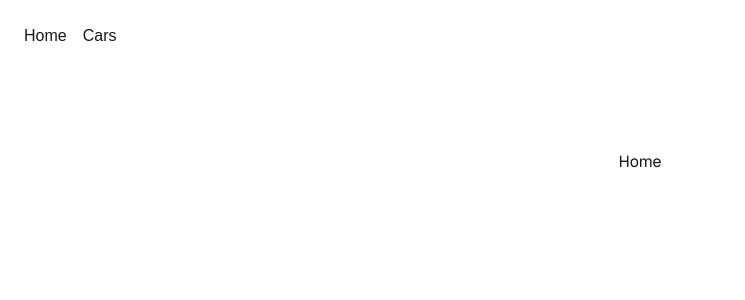
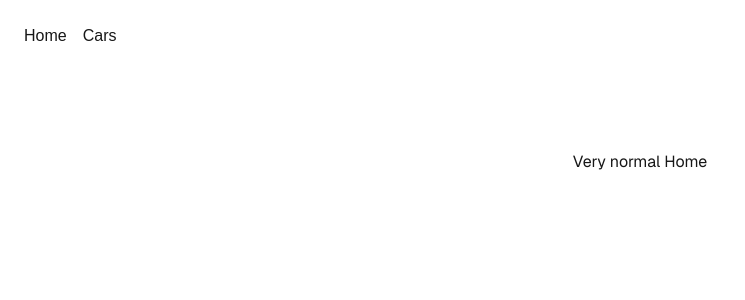
Before and after one commit to NateGantioler/SWP_5cWI_Web, a Next.js app in the folder react/: page / in a window 1280 px wide. Shown: the top 300 px of the page, without its empty margins (0-745 px from the left). Built offline with nearby package versions, Linux system fonts and the light colour scheme.

Commit message:
Development Push test

```diff
--- a/react/app/page.tsx
+++ b/react/app/page.tsx
@@ -1,7 +1,7 @@
 export default function Home() {
   return (
     <div className="grid grid-rows-[20px_1fr_20px] items-center justify-items-center min-h-screen p-8 pb-20 gap-16 sm:p-20 font-[family-name:var(--font-geist-sans)]">
-      <h1>Home</h1>
+      <h1>Very normal Home</h1>
     </div>
   );
 }
```
